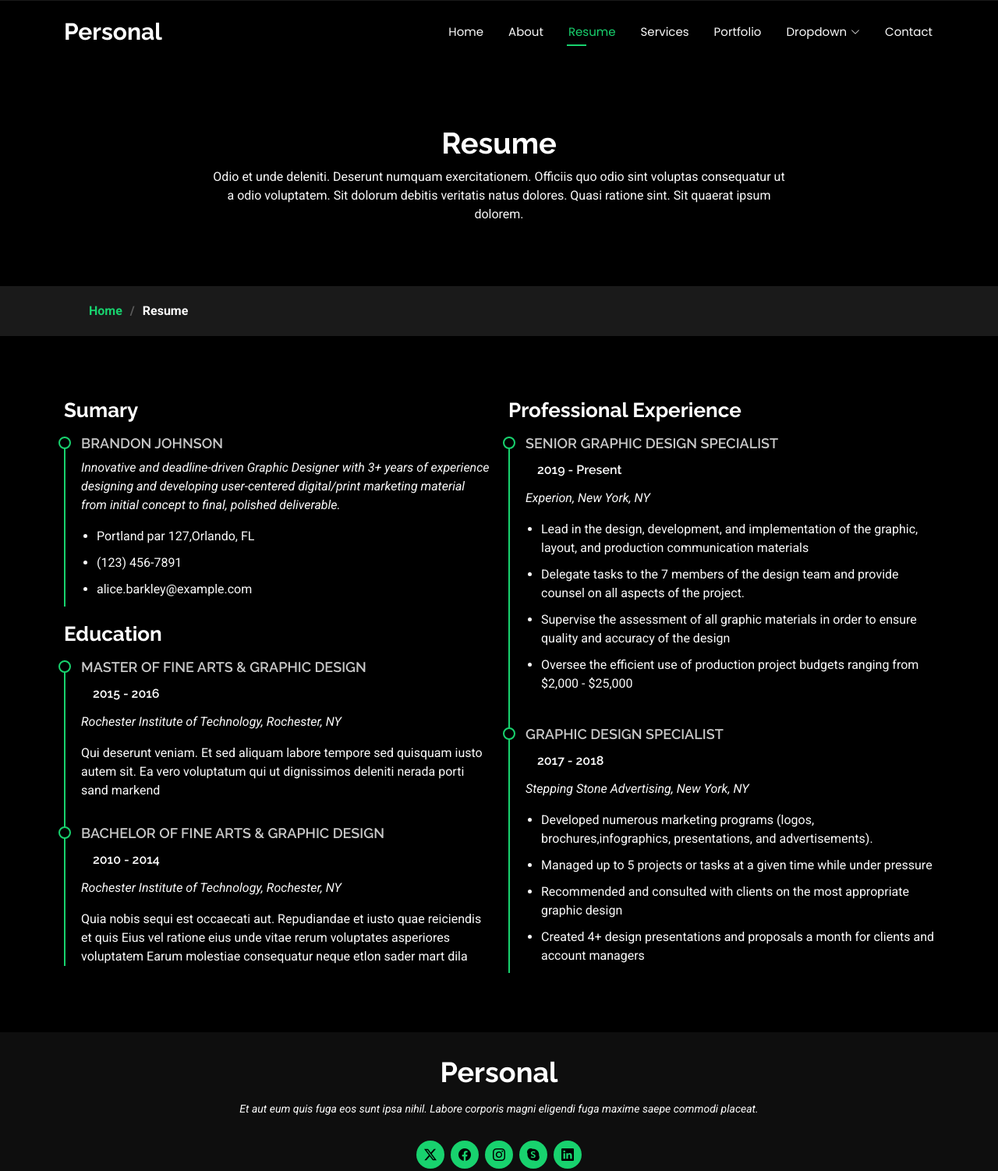
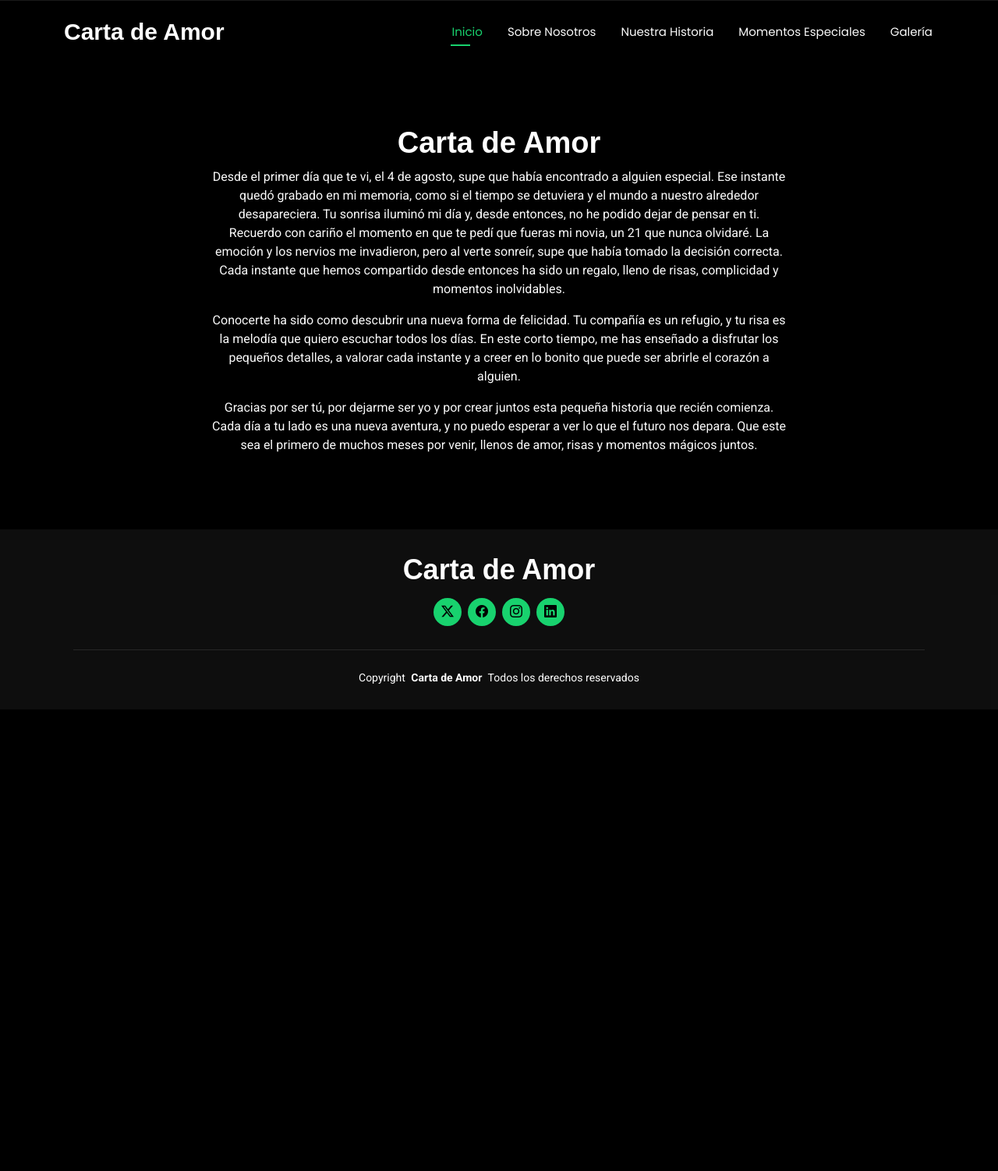
Before and after one commit to axe1619/axe1619.github.io, a plain HTML site: page resume.html in a window 1280 px wide. Shown: the top 1502 px of the page at 78% size. After the commit the page ends 910 px from the top, so only its background shows below. Drawn offline with Linux system fonts and the light colour scheme.

Commit message:
contenido en el html

```diff
--- a/resume.html
+++ b/resume.html
@@ -1,12 +1,12 @@
 <!DOCTYPE html>
-<html lang="en">
+<html lang="es">
 
 <head>
   <meta charset="utf-8">
   <meta content="width=device-width, initial-scale=1.0" name="viewport">
-  <title>Resume - Personal Bootstrap Template</title>
-  <meta name="description" content="">
-  <meta name="keywords" content="">
+  <title>Carta de Amor - Para Mi Novia</title>
+  <meta name="description" content="Una carta de amor para mi novia, celebrando un mes juntos.">
+  <meta name="keywords" content="Carta de Amor, Novia, Amor, Relación">
 
   <!-- Favicons -->
   <link href="assets/img/favicon.png" rel="icon">
@@ -15,7 +15,7 @@
   <!-- Fonts -->
   <link href="https://fonts.googleapis.com" rel="preconnect">
   <link href="https://fonts.gstatic.com" rel="preconnect" crossorigin>
-  <link href="https://fonts.googleapis.com/css2?family=Roboto:ital,wght@0,100;0,300;0,400;0,500;0,700;0,900;1,100;1,300;1,400;1,500;1,700;1,900&family=Poppins:ital,wght@0,100;0,200;0,300;0,400;0,500;0,600;0,700;0,800;0,900;1,100;1,200;1,300;1,400;1,500;1,600;1,700;1,800;1,900&family=Raleway:ital,wght@0,100;0,200;0,300;0,400;0,500;0,600;0,700;0,800;0,900;1,100;1,200;1,300;1,400;1,500;1,600;1,700;1,800;1,900&display=swap" rel="stylesheet">
+  <link href="https://fonts.googleapis.com/css2?family=Roboto:ital,wght@0,100;0,300;0,400;0,500;0,700;0,900&family=Poppins:ital,wght@0,100;0,200;0,300;0,400;0,500;0,600;0,700;0,800;0,900;1,100;1,200;1,300;1,400;1,500;1,600;1,700;1,800;1,900&display=swap" rel="stylesheet">
 
   <!-- Vendor CSS Files -->
   <link href="assets/vendor/bootstrap/css/bootstrap.min.css" rel="stylesheet">
@@ -27,13 +27,6 @@
   <!-- Main CSS File -->
   <link href="assets/css/main.css" rel="stylesheet">
 
-  <!-- =======================================================
-  * Template Name: Personal
-  * Template URL: https://bootstrapmade.com/personal-free-resume-bootstrap-template/
-  * Updated: Aug 07 2024 with Bootstrap v5.3.3
-  * Author: BootstrapMade.com
-  * License: https://bootstrapmade.com/license/
-  ======================================================== -->
 </head>
 
 <body class="resume-page">
@@ -42,36 +35,16 @@
     <div class="container-fluid container-xl position-relative d-flex align-items-center justify-content-between">
 
       <a href="index.html" class="logo d-flex align-items-center">
-        <!-- Uncomment the line below if you also wish to use an image logo -->
-        <!-- <img src="assets/img/logo.png" alt=""> -->
-        <h1 class="sitename">Personal</h1>
+        <h1 class="sitename">Carta de Amor</h1>
       </a>
 
       <nav id="navmenu" class="navmenu">
         <ul>
-          <li><a href="index.html">Home</a></li>
-          <li><a href="about.html">About</a></li>
-          <li><a href="resume.html" class="active">Resume</a></li>
-          <li><a href="services.html">Services</a></li>
-          <li><a href="portfolio.html">Portfolio</a></li>
-          <li class="dropdown"><a href="#"><span>Dropdown</span> <i class="bi bi-chevron-down toggle-dropdown"></i></a>
-            <ul>
-              <li><a href="#">Dropdown 1</a></li>
-              <li class="dropdown"><a href="#"><span>Deep Dropdown</span> <i class="bi bi-chevron-down toggle-dropdown"></i></a>
-                <ul>
-                  <li><a href="#">Deep Dropdown 1</a></li>
-                  <li><a href="#">Deep Dropdown 2</a></li>
-                  <li><a href="#">Deep Dropdown 3</a></li>
-                  <li><a href="#">Deep Dropdown 4</a></li>
-                  <li><a href="#">Deep Dropdown 5</a></li>
-                </ul>
-              </li>
-              <li><a href="#">Dropdown 2</a></li>
-              <li><a href="#">Dropdown 3</a></li>
-              <li><a href="#">Dropdown 4</a></li>
-            </ul>
-          </li>
-          <li><a href="contact.html">Contact</a></li>
+          <li><a href="index.html" class="active">Inicio</a></li>
+          <li><a>Sobre Nosotros</a></li>
+          <li><a>Nuestra Historia</a></li>
+          <li><a>Momentos Especiales</a></li>
+          <li><a>Galería</a></li>
         </ul>
         <i class="mobile-nav-toggle d-xl-none bi bi-list"></i>
       </nav>
@@ -81,122 +54,37 @@
 
   <main class="main">
 
-    <!-- Page Title -->
+    <!-- Título de la Página -->
     <div class="page-title" data-aos="fade">
       <div class="heading">
         <div class="container">
           <div class="row d-flex justify-content-center text-center">
             <div class="col-lg-8">
-              <h1>Resume</h1>
-              <p class="mb-0">Odio et unde deleniti. Deserunt numquam exercitationem. Officiis quo odio sint voluptas consequatur ut a odio voluptatem. Sit dolorum debitis veritatis natus dolores. Quasi ratione sint. Sit quaerat ipsum dolorem.</p>
+              <h1>Carta de Amor</h1>
+              <p class="mb-0">Desde el primer día que te vi, el 4 de agosto, supe que había encontrado a alguien especial. Ese instante quedó grabado en mi memoria, como si el tiempo se detuviera y el mundo a nuestro alrededor desapareciera. Tu sonrisa iluminó mi día y, desde entonces, no he podido dejar de pensar en ti.</p>
+              <p>Recuerdo con cariño el momento en que te pedí que fueras mi novia, un 21 que nunca olvidaré. La emoción y los nervios me invadieron, pero al verte sonreír, supe que había tomado la decisión correcta. Cada instante que hemos compartido desde entonces ha sido un regalo, lleno de risas, complicidad y momentos inolvidables.</p>
+              <p>Conocerte ha sido como descubrir una nueva forma de felicidad. Tu compañía es un refugio, y tu risa es la melodía que quiero escuchar todos los días. En este corto tiempo, me has enseñado a disfrutar los pequeños detalles, a valorar cada instante y a creer en lo bonito que puede ser abrirle el corazón a alguien.</p>
+              <p>Gracias por ser tú, por dejarme ser yo y por crear juntos esta pequeña historia que recién comienza. Cada día a tu lado es una nueva aventura, y no puedo esperar a ver lo que el futuro nos depara. Que este sea el primero de muchos meses por venir, llenos de amor, risas y momentos mágicos juntos.</p>
             </div>
           </div>
         </div>
       </div>
-      <nav class="breadcrumbs">
-        <div class="container">
-          <ol>
-            <li><a href="index.html">Home</a></li>
-            <li class="current">Resume</li>
-          </ol>
-        </div>
-      </nav>
-    </div><!-- End Page Title -->
-
-    <!-- Resume Section -->
-    <section id="resume" class="resume section">
-
-      <div class="container">
-
-        <div class="row">
-
-          <div class="col-lg-6" data-aos="fade-up" data-aos-delay="100">
-            <h3 class="resume-title">Sumary</h3>
-
-            <div class="resume-item pb-0">
-              <h4>Brandon Johnson</h4>
-              <p><em>Innovative and deadline-driven Graphic Designer with 3+ years of experience designing and developing user-centered digital/print marketing material from initial concept to final, polished deliverable.</em></p>
-              <ul>
-                <li>Portland par 127,Orlando, FL</li>
-                <li>(123) 456-7891</li>
-                <li>alice.barkley@example.com</li>
-              </ul>
-            </div><!-- Edn Resume Item -->
-
-            <h3 class="resume-title">Education</h3>
-            <div class="resume-item">
-              <h4>Master of Fine Arts &amp; Graphic Design</h4>
-              <h5>2015 - 2016</h5>
-              <p><em>Rochester Institute of Technology, Rochester, NY</em></p>
-              <p>Qui deserunt veniam. Et sed aliquam labore tempore sed quisquam iusto autem sit. Ea vero voluptatum qui ut dignissimos deleniti nerada porti sand markend</p>
-            </div><!-- Edn Resume Item -->
-
-            <div class="resume-item">
-              <h4>Bachelor of Fine Arts &amp; Graphic Design</h4>
-              <h5>2010 - 2014</h5>
-              <p><em>Rochester Institute of Technology, Rochester, NY</em></p>
-              <p>Quia nobis sequi est occaecati aut. Repudiandae et iusto quae reiciendis et quis Eius vel ratione eius unde vitae rerum voluptates asperiores voluptatem Earum molestiae consequatur neque etlon sader mart dila</p>
-            </div><!-- Edn Resume Item -->
-
-          </div>
-
-          <div class="col-lg-6" data-aos="fade-up" data-aos-delay="200">
-            <h3 class="resume-title">Professional Experience</h3>
-            <div class="resume-item">
-              <h4>Senior graphic design specialist</h4>
-              <h5>2019 - Present</h5>
-              <p><em>Experion, New York, NY </em></p>
-              <ul>
-                <li>Lead in the design, development, and implementation of the graphic, layout, and production communication materials</li>
-                <li>Delegate tasks to the 7 members of the design team and provide counsel on all aspects of the project. </li>
-                <li>Supervise the assessment of all graphic materials in order to ensure quality and accuracy of the design</li>
-                <li>Oversee the efficient use of production project budgets ranging from $2,000 - $25,000</li>
-              </ul>
-            </div><!-- Edn Resume Item -->
-
-            <div class="resume-item">
-              <h4>Graphic design specialist</h4>
-              <h5>2017 - 2018</h5>
-              <p><em>Stepping Stone Advertising, New York, NY</em></p>
-              <ul>
-                <li>Developed numerous marketing programs (logos, brochures,infographics, presentations, and advertisements).</li>
-                <li>Managed up to 5 projects or tasks at a given time while under pressure</li>
-                <li>Recommended and consulted with clients on the most appropriate graphic design</li>
-                <li>Created 4+ design presentations and proposals a month for clients and account managers</li>
-              </ul>
-            </div><!-- Edn Resume Item -->
-
-          </div>
-
-        </div>
-
-      </div>
-
-    </section><!-- /Resume Section -->
+    </div><!-- Fin Título de la Página -->
 
   </main>
 
   <footer id="footer" class="footer dark-background">
     <div class="container">
-      <h3 class="sitename">Personal</h3>
-      <p>Et aut eum quis fuga eos sunt ipsa nihil. Labore corporis magni eligendi fuga maxime saepe commodi placeat.</p>
+      <h3 class="sitename">Carta de Amor</h3>
       <div class="social-links d-flex justify-content-center">
         <a href=""><i class="bi bi-twitter-x"></i></a>
         <a href=""><i class="bi bi-facebook"></i></a>
         <a href=""><i class="bi bi-instagram"></i></a>
-        <a href=""><i class="bi bi-skype"></i></a>
         <a href=""><i class="bi bi-linkedin"></i></a>
       </div>
       <div class="container">
         <div class="copyright">
-          <span>Copyright</span> <strong class="px-1 sitename">Personal</strong> <span>All Rights Reserved</span>
-        </div>
-        <div class="credits">
-          <!-- All the links in the footer should remain intact. -->
-          <!-- You can delete the links only if you've purchased the pro version. -->
-          <!-- Licensing information: https://bootstrapmade.com/license/ -->
-          <!-- Purchase the pro version with working PHP/AJAX contact form: [buy-url] -->
-          Designed by <a href="https://bootstrapmade.com/">BootstrapMade</a>
+          <span>Copyright</span> <strong class="px-1 sitename">Carta de Amor</strong> <span>Todos los derechos reservados</span>
         </div>
       </div>
     </div>
```
Also changed, not shown: index.html (+5 -5 lines), assets/img/IMG_3838.jpg (added), assets/img/IMG_3839.jpg (added).
